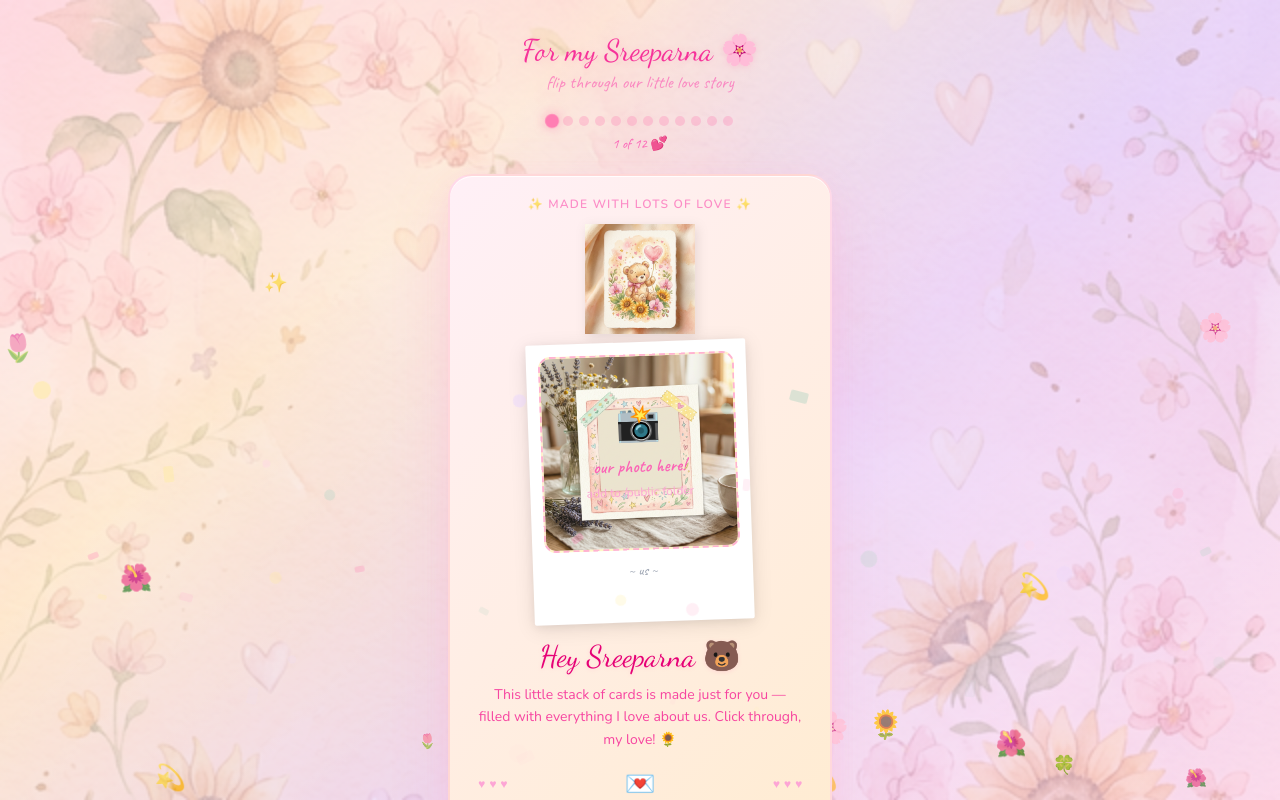
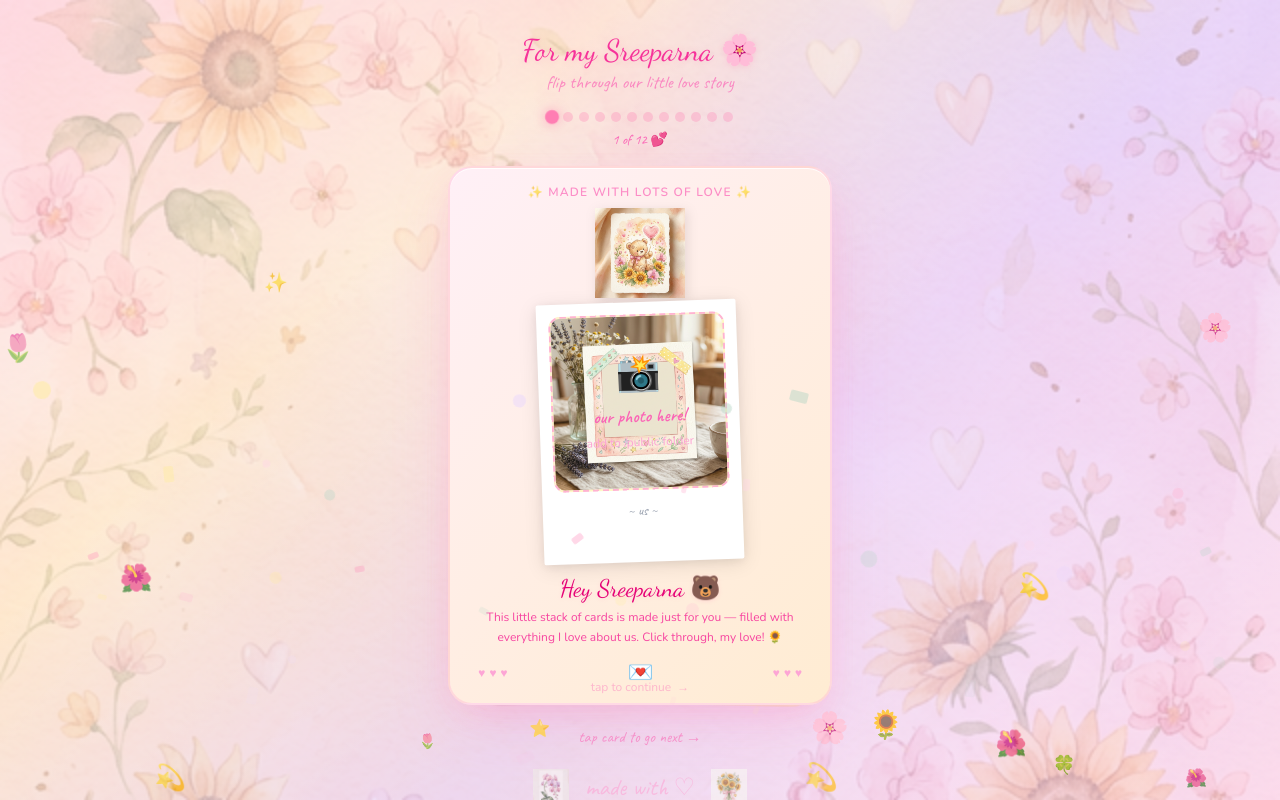
Before and after one commit to dummy-radx/flashcards, a React (Vite) app in the folder frontend/: page / in a window 1280 px wide. Both pictures are taken after a click on the button "Open My Cards 💝". Shown: the top 800 px of the page. Built offline with nearby package versions, Linux system fonts and the light colour scheme.

Commit message:
feat: Implement a stacked card animation and layout system, replacing previous card flip effects, and refine card presentation and content.

```diff
--- a/frontend/index.html
+++ b/frontend/index.html
@@ -5,7 +5,7 @@
     <link rel="icon" href="/logo.png" />
     <meta name="viewport" content="width=device-width, initial-scale=1.0" />
     <meta name="description" content="A cute little flashcard love letter for Sreeparna 🌻🐻💕" />
-    <title>For Sreeparna 💌</title>
+    <title>FlashCards For Sreeparna 💌</title>
   </head>
   <body>
     <div id="root"></div>
--- a/frontend/src/App.tsx
+++ b/frontend/src/App.tsx
@@ -64,11 +64,11 @@ const CARDS: FlashCard[] = [
     photo: 'photo4.jpg',
     decorImage: '/bear_sunflower.png',
     decorAlt: 'Bear with flowers',
-    line: "My favourite adventure is with you 🐾",
-    subline: "I don't care where we go or what we do — as long as you're beside me, it's the best day ever.",
-    accent: '🗺️',
+    line: "Your laugh is my favourite sound 🎵",
+    subline: "Genuinely, I would listen to it on loop forever. Nothing in the world sounds as good as you laughing.",
+    accent: '🎶',
     cardColor: 'linear-gradient(135deg, #e8f5e9 0%, #ffd6e7 100%)',
-    tagline: '🐻 card 04 of 12'
+    tagline: '🌸 card 04 of 12'
   },
   {
     id: 6,
@@ -256,43 +256,43 @@ function PhotoSlot({ photo, alt }: { photo: string | null; alt: string }) {
 // ─── Single Flashcard ─────────────────────────────────────────────────────────
 interface FlashCardProps {
   card: FlashCard
-  isEntering: boolean
-  isExiting: boolean
-  direction: 'forward' | 'back'
-  onClick: (e: React.MouseEvent) => void
+  animState: 'idle' | 'exit-forward' | 'exit-back' | 'enter-forward' | 'enter-back'
+  onClick?: (e: React.MouseEvent) => void
 }
 
-function FlashCardView({ card, isEntering, isExiting, direction, onClick }: FlashCardProps) {
+function FlashCardView({ card, animState, onClick }: FlashCardProps) {
   let animClass = ''
-  if (isExiting) animClass = 'card-exit'
-  else if (isEntering) animClass = 'card-enter'
+  if (animState === 'exit-forward') animClass = 'card-stack-exit-forward'
+  else if (animState === 'exit-back') animClass = 'card-stack-exit-back'
+  else if (animState === 'enter-forward') animClass = 'card-stack-enter-forward'
+  else if (animState === 'enter-back') animClass = 'card-stack-enter-back'
 
   return (
     <div
-      className={`w-full max-w-sm glass-card rounded-3xl cursor-pointer select-none relative overflow-hidden ripple-container ${animClass}`}
-      style={{ background: card.cardColor, animationDirection: direction === 'back' && isEntering ? 'reverse' : 'normal' }}
+      className={`w-full max-w-sm glass-card rounded-3xl cursor-pointer select-none relative overflow-hidden ripple-container card-top ${animClass}`}
+      style={{ background: card.cardColor }}
       onClick={onClick}
     >
       {/* Top tagline */}
-      <div className="flex items-center justify-center pt-5 pb-1">
+      <div className="flex items-center justify-center pt-4 pb-1">
         <span className="font-cute text-pink-400 text-xs font-semibold tracking-widest uppercase opacity-70">
           {card.tagline}
         </span>
       </div>
 
       {/* Decorative top sticker */}
-      <div className="flex justify-center py-2">
+      <div className="flex justify-center py-1">
         <img
           src={card.decorImage}
           alt={card.decorAlt}
           className="sticker"
-          style={{ width: 110, height: 110, objectFit: 'contain' }}
+          style={{ width: 90, height: 90, objectFit: 'contain' }}
         />
       </div>
 
       {/* Photo slot */}
-      <div className="px-6 pb-4">
-        <div className="polaroid mx-auto" style={{ maxWidth: 220 }}>
+      <div className="px-6 pb-3">
+        <div className="polaroid mx-auto" style={{ maxWidth: 200 }}>
           <PhotoSlot photo={card.photo} alt={`Memory on card ${card.id}`} />
           <div className="text-center mt-2">
             <span className="font-handwritten text-gray-400 text-sm">~ us ~</span>
@@ -301,23 +301,23 @@ function FlashCardView({ card, isEntering, isExiting, direction, onClick }: Flas
       </div>
 
       {/* Love line */}
-      <div className="px-7 pb-4 text-center">
-        <p className="font-romantic text-3xl text-pink-600 leading-tight mb-2" style={{ textShadow: '0 1px 4px rgba(255,126,179,0.2)' }}>
+      <div className="px-7 pb-3 text-center">
+        <p className="font-romantic text-2xl text-pink-600 leading-tight mb-1" style={{ textShadow: '0 1px 4px rgba(255,126,179,0.2)' }}>
           {card.line}
         </p>
-        <p className="font-cute text-pink-500 text-sm leading-relaxed opacity-90">
+        <p className="font-cute text-pink-500 text-xs leading-relaxed opacity-90">
           {card.subline}
         </p>
       </div>
 
       {/* Bottom accent */}
-      <div className="flex items-center justify-between px-7 pb-6">
+      <div className="flex items-center justify-between px-7 pb-4">
         <div className="flex gap-1">
           {[0, 1, 2].map(i => (
             <span key={i} className="text-pink-300 text-xs" style={{ animationDelay: `${i * 0.4}s` }}>♥</span>
           ))}
         </div>
-        <span className="text-2xl heartbeat">{card.accent}</span>
+        <span className="text-xl heartbeat">{card.accent}</span>
         <div className="flex gap-1">
           {[0, 1, 2].map(i => (
             <span key={i} className="text-pink-300 text-xs">♥</span>
@@ -425,9 +425,9 @@ function EndScreen({ onRestart }: { onRestart: () => void }) {
         <div className="glass-card rounded-2xl p-6 max-w-sm">
           <p className="font-handwritten text-2xl text-pink-500 mb-3">Dear Sreeparna,</p>
           <p className="font-cute text-pink-500 text-sm leading-relaxed">
-            Thank you for being you. For reading through all of these. For being the reason I smile without even realising it. I love you — more than all the sunflowers and orchids in the world, more than all the plushies, more than I know how to say. 🌻🐻💕
+            Thank you for being you. For reading through all of these. For being the tiny reason behind every smile I didn't even see coming. I love you — more than all the sunflowers and orchids in the world, more than words ever get right, more than you probably know. You make everything softer and sweeter just by existing. 🌻🐻💕
           </p>
-          <p className="font-handwritten text-xl text-pink-400 mt-4">forever yours 💌</p>
+          <p className="font-handwritten text-xl text-pink-400 mt-4">yours, always and always 💌</p>
         </div>
         <div className="flex gap-4 mt-2">
           <button className="btn-cute-secondary" onClick={onRestart} id="restart-btn">
@@ -443,20 +443,31 @@ function EndScreen({ onRestart }: { onRestart: () => void }) {
 export default function App() {
   const [screen, setScreen] = useState<'title' | 'cards' | 'end'>('title')
   const [currentIndex, setCurrentIndex] = useState(0)
-  const [isEntering, setIsEntering] = useState(false)
-  const [isExiting, setIsExiting] = useState(false)
-  const [direction, setDirection] = useState<'forward' | 'back'>('forward')
+  // animState: 'idle' | 'exit-forward' | 'exit-back' | 'enter-forward' | 'enter-back'
+  const [animState, setAnimState] = useState<'idle' | 'exit-forward' | 'exit-back' | 'enter-forward' | 'enter-back'>('idle')
   const [confetti, setConfetti] = useState<ConfettiPiece[]>([])
   const particles = useParticles(18)
-  const exitTimerRef = useRef<ReturnType<typeof setTimeout> | null>(null)
+  const timerRef = useRef<ReturnType<typeof setTimeout> | null>(null)
   const confettiTimerRef = useRef<ReturnType<typeof setTimeout> | null>(null)
+
+  // Derived: which 3 cards to show in the stack (top, 2nd, 3rd)
+  // During exit animation, show next cards in stack positions 1,2
+  // During enter: new card is at position 0 entering from behind
+  const getStackCards = () => {
+    return [
+      CARDS[currentIndex],
+      CARDS[Math.min(currentIndex + 1, CARDS.length - 1)],
+      CARDS[Math.min(currentIndex + 2, CARDS.length - 1)],
+    ]
+  }
+
+  const isAnimating = animState !== 'idle'
 
   const handleStart = () => {
     setCurrentIndex(0)
-    setIsEntering(true)
+    setAnimState('enter-forward')
     setScreen('cards')
-    setTimeout(() => setIsEntering(false), 600)
-    // Confetti on start
+    setTimeout(() => setAnimState('idle'), 550)
     const pieces = triggerConfetti()
     setConfetti(pieces)
     confettiTimerRef.current = setTimeout(() => setConfetti([]), 4000)
@@ -465,6 +476,7 @@ export default function App() {
   const handleRestart = () => {
     setCurrentIndex(0)
     setScreen('title')
+    setAnimState('idle')
   }
 
   const addRipple = useCallback((e: React.MouseEvent) => {
@@ -480,33 +492,45 @@ export default function App() {
 
   const goNext = useCallback((e: React.MouseEvent) => {
     addRipple(e)
-    if (isExiting || isEntering) return
+    if (isAnimating) return
 
-    setDirection('forward')
-    setIsExiting(true)
-    exitTimerRef.current = setTimeout(() => {
-      setIsExiting(false)
+    setAnimState('exit-forward')
+    timerRef.current = setTimeout(() => {
       if (currentIndex + 1 >= CARDS.length) {
+        setAnimState('idle')
         setScreen('end')
         const pieces = triggerConfetti()
         setConfetti(pieces)
         confettiTimerRef.current = setTimeout(() => setConfetti([]), 4000)
       } else {
         setCurrentIndex(prev => prev + 1)
-        setIsEntering(true)
-        setTimeout(() => setIsEntering(false), 600)
+        setAnimState('enter-forward')
+        setTimeout(() => setAnimState('idle'), 520)
       }
-    }, 420)
-  }, [addRipple, isExiting, isEntering, currentIndex])
+    }, 400)
+  }, [addRipple, isAnimating, currentIndex])
+
+  const goBack = useCallback((e: React.MouseEvent) => {
+    e.stopPropagation()
+    addRipple(e)
+    if (isAnimating || currentIndex === 0) return
+
+    setAnimState('exit-back')
+    timerRef.current = setTimeout(() => {
+      setCurrentIndex(prev => Math.max(0, prev - 1))
+      setAnimState('enter-back')
+      setTimeout(() => setAnimState('idle'), 520)
+    }, 400)
+  }, [addRipple, isAnimating, currentIndex])
 
   useEffect(() => {
     return () => {
-      if (exitTimerRef.current) clearTimeout(exitTimerRef.current)
+      if (timerRef.current) clearTimeout(timerRef.current)
       if (confettiTimerRef.current) clearTimeout(confettiTimerRef.current)
     }
   }, [])
 
-  const card = CARDS[currentIndex]
+  const stackCards = getStackCards()
 
   return (
     <div className="relative">
@@ -557,7 +581,7 @@ export default function App() {
         {screen === 'title' && <TitleScreen onStart={handleStart} />}
 
         {screen === 'cards' && (
-          <div className="min-h-screen flex flex-col items-center justify-start py-8 px-4 gap-5">
+          <div className="min-h-screen flex flex-col items-center justify-start py-8 px-4 gap-4">
             {/* Header */}
             <div className="text-center slide-in-up">
               <p className="font-romantic text-3xl text-pink-500" style={{ textShadow: '0 1px 6px rgba(255,126,179,0.25)' }}>
@@ -569,34 +593,42 @@ export default function App() {
             {/* Progress */}
             <ProgressBar current={currentIndex} total={CARDS.length} />
 
-            {/* Card */}
-            <FlashCardView
-              card={card}
-              isEntering={isEntering}
-              isExiting={isExiting}
-              direction={direction}
-              onClick={goNext}
-            />
+            {/* Stacked card deck */}
+            {(() => {
+              const remaining = CARDS.length - currentIndex - 1
+              return (
+                <div className="card-stack-container">
+                  {/* Back card 2 — deepest in stack (only show if 2+ cards remain) */}
+                  {remaining >= 2 && (
+                    <div
+                      className={`card-back stacked-card-2 ${animState === 'exit-forward' || animState === 'exit-back' ? 'card-stack-rise-2' : ''}`}
+                      style={{ background: CARDS[Math.min(currentIndex + 2, CARDS.length - 1)].cardColor }}
+                    />
+                  )}
+                  {/* Back card 1 — middle of stack (only show if 1+ cards remain) */}
+                  {remaining >= 1 && (
+                    <div
+                      className={`card-back stacked-card-1 ${animState === 'exit-forward' || animState === 'exit-back' ? 'card-stack-rise-1' : ''}`}
+                      style={{ background: CARDS[Math.min(currentIndex + 1, CARDS.length - 1)].cardColor }}
+                    />
+                  )}
+                  {/* Top card — the only one with full content */}
+                  <FlashCardView
+                    card={stackCards[0]}
+                    animState={animState}
+                    onClick={goNext}
+                  />
+                </div>
+              )
+            })()}
 
-            {/* Navigation hint */}
-            <div className="flex items-center gap-8 mt-2">
+            {/* Navigation */}
+            <div className="flex items-center gap-8 mt-1">
               {currentIndex > 0 && (
                 <button
                   className="btn-cute-secondary text-sm px-5 py-2"
                   id="prev-btn"
-                  onClick={(e) => {
-                    e.stopPropagation()
-                    addRipple(e)
-                    if (isExiting || isEntering) return
-                    setDirection('back')
-                    setIsExiting(true)
-                    setTimeout(() => {
-                      setIsExiting(false)
-                      setCurrentIndex(prev => Math.max(0, prev - 1))
-                      setIsEntering(true)
-                      setTimeout(() => setIsEntering(false), 600)
-                    }, 420)
-                  }}
+                  onClick={goBack}
                 >
                   ← prev
                 </button>
@@ -605,7 +637,7 @@ export default function App() {
             </div>
 
             {/* Decorative bottom stickers */}
-            <div className="flex gap-4 items-center mt-2 opacity-60">
+            <div className="flex gap-4 items-center mt-1 opacity-60">
               <img src="/orchid_illustration.png" alt="" style={{ width: 36, objectFit: 'contain' }} />
               <span className="text-pink-300 font-handwritten text-2xl">made with ♡</span>
               <img src="/sunflower_bouquet.png" alt="" style={{ width: 36, objectFit: 'contain' }} />
--- a/frontend/src/index.css
+++ b/frontend/src/index.css
@@ -64,14 +64,44 @@ body {
   to { opacity: 1; transform: scale(1); }
 }
 
-@keyframes cardFlipOut {
-  0% { transform: rotateY(0deg) scale(1); opacity: 1; }
-  100% { transform: rotateY(90deg) scale(0.95); opacity: 0; }
+/* ---- Stacked card keyframes ---- */
+
+/* Top card exits forward (swipe left) */
+@keyframes stackExitForward {
+  0%   { transform: translateX(0) rotate(0deg) scale(1); opacity: 1; }
+  100% { transform: translateX(110%) rotate(12deg) scale(0.9); opacity: 0; }
 }
 
-@keyframes cardFlipIn {
-  0% { transform: rotateY(-90deg) scale(0.95); opacity: 0; }
-  100% { transform: rotateY(0deg) scale(1); opacity: 1; }
+/* Top card exits back (swipe right) */
+@keyframes stackExitBack {
+  0%   { transform: translateX(0) rotate(0deg) scale(1); opacity: 1; }
+  100% { transform: translateX(-110%) rotate(-12deg) scale(0.9); opacity: 0; }
+}
+
+/* New card enters from behind (coming forward) */
+@keyframes stackEnterForward {
+  0%   { transform: translateY(28px) scale(0.88); opacity: 0.6; }
+  60%  { transform: translateY(-6px) scale(1.02); opacity: 1; }
+  100% { transform: translateY(0) scale(1); opacity: 1; }
+}
+
+/* New card enters from behind when going backward */
+@keyframes stackEnterBack {
+  0%   { transform: translateY(28px) scale(0.88); opacity: 0.6; }
+  60%  { transform: translateY(-6px) scale(1.02); opacity: 1; }
+  100% { transform: translateY(0) scale(1); opacity: 1; }
+}
+
+/* Stack card rises from 2nd position to 1st */
+@keyframes stackRise1 {
+  0%   { transform: translateY(14px) scale(0.94) rotate(1.5deg); }
+  100% { transform: translateY(0) scale(1) rotate(0deg); }
+}
+
+/* Stack card rises from 3rd position to 2nd */
+@keyframes stackRise2 {
+  0%   { transform: translateY(28px) scale(0.88) rotate(-2deg); }
+  100% { transform: translateY(14px) scale(0.94) rotate(1.5deg); }
 }
 
 @keyframes bounceIn {
@@ -111,12 +141,79 @@ body {
   font-family: 'Nunito', sans-serif;
 }
 
-.card-enter {
-  animation: cardFlipIn 0.5s cubic-bezier(0.175, 0.885, 0.32, 1.275) forwards;
+/* ---- Stacked card layout ---- */
+.card-stack-container {
+  position: relative;
+  width: 100%;
+  max-width: 384px;
 }
 
-.card-exit {
-  animation: cardFlipOut 0.4s ease-in forwards;
+/* Active top card — sits in normal flow to give the container height */
+.card-top {
+  position: relative;
+  z-index: 30;
+  box-shadow:
+    0 20px 60px rgba(255, 126, 179, 0.20),
+    0 8px 25px rgba(255, 182, 209, 0.25);
+}
+
+/* Blank card-back for stack slots — absolutely positioned behind top card */
+.card-back {
+  position: absolute;
+  top: 0;
+  left: 0;
+  right: 0;
+  margin: 0 auto;
+  width: 100%;
+  /* Height matches the top card */
+  height: 100%;
+  border-radius: 24px; /* rounded-3xl */
+  border: 2px solid rgba(255, 182, 209, 0.4);
+  backdrop-filter: blur(20px);
+  -webkit-backdrop-filter: blur(20px);
+}
+
+/* First back card — slight offset + tiny tilt */
+.stacked-card-1 {
+  z-index: 20;
+  transform: translateY(14px) scale(0.94) rotate(1.5deg);
+  filter: brightness(0.97);
+  box-shadow: 0 12px 40px rgba(255, 126, 179, 0.12);
+  transition: transform 0.38s cubic-bezier(0.34, 1.56, 0.64, 1);
+}
+
+/* Second back card — more offset + opposite tilt */
+.stacked-card-2 {
+  z-index: 10;
+  transform: translateY(28px) scale(0.88) rotate(-2deg);
+  filter: brightness(0.93);
+  box-shadow: 0 8px 25px rgba(255, 126, 179, 0.08);
+  transition: transform 0.38s cubic-bezier(0.34, 1.56, 0.64, 1);
+}
+
+/* Animation classes */
+.card-stack-exit-forward {
+  animation: stackExitForward 0.38s cubic-bezier(0.4, 0, 0.6, 1) forwards;
+}
+
+.card-stack-exit-back {
+  animation: stackExitBack 0.38s cubic-bezier(0.4, 0, 0.6, 1) forwards;
+}
+
+.card-stack-enter-forward {
+  animation: stackEnterForward 0.48s cubic-bezier(0.34, 1.56, 0.64, 1) forwards;
+}
+
+.card-stack-enter-back {
+  animation: stackEnterBack 0.48s cubic-bezier(0.34, 1.56, 0.64, 1) forwards;
+}
+
+.card-stack-rise-1 {
+  animation: stackRise1 0.42s cubic-bezier(0.34, 1.56, 0.64, 1) forwards;
+}
+
+.card-stack-rise-2 {
+  animation: stackRise2 0.42s cubic-bezier(0.34, 1.56, 0.64, 1) forwards;
 }
 
 .heartbeat {
```
